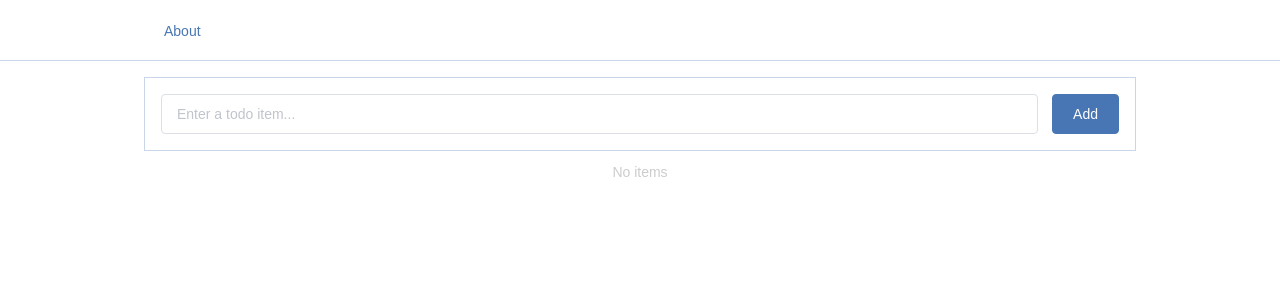
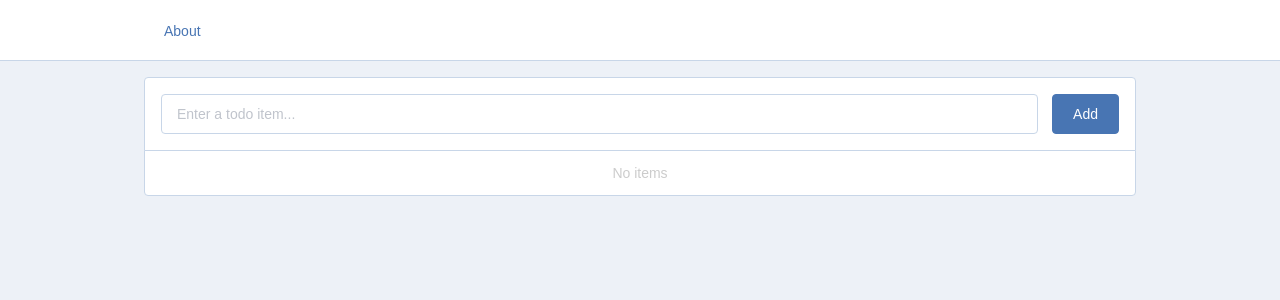
Before and after one commit to owlgrass/Acr-test, a Vue app: page / in a window 1280 px wide. Shown: the top 300 px of the page. Built offline with nearby package versions, Linux system fonts and the light colour scheme.

Commit message:
Tweak styles

```diff
--- a/src/App.css
+++ /dev/null
@@ -1,3 +0,0 @@
-body {
-	font-family: sans-serif;
-}
--- /dev/null
+++ b/src/App.scss
@@ -0,0 +1,14 @@
+html {
+	height: 100%;
+}
+
+body {
+	font-family: sans-serif;
+	height: 100%;
+
+	background: $--color-primary-light-9;
+}
+
+#app {
+	height: 100%;
+}
--- a/src/App.vue
+++ b/src/App.vue
@@ -16,5 +16,5 @@ export default {
 <style lang="scss">
 @import 'normalize.css';
 @import './theme.scss';
-@import './App.css';
+@import './App.scss';
 </style>
--- a/src/layout/TopBar.vue
+++ b/src/layout/TopBar.vue
@@ -13,6 +13,7 @@
 
 .top-bar {
 	border-bottom: 1px solid $--color-secondary;
+	background: $--color-white;
 }
 
 .el-menu.el-menu--horizontal {
--- a/src/views/HomeView.vue
+++ b/src/views/HomeView.vue
@@ -17,9 +17,11 @@ export default {
 @import '@/theme.scss';
 
 .home-view {
-	max-width: $--md;
-	margin: 0 auto;
+	padding: 1em 3em;
 
-	padding: 1em 3em;
+	& > div {
+		max-width: $--md;
+		margin: 0 auto;
+	}
 }
 </style>
--- a/src/views/HomeView/TodoView.vue
+++ b/src/views/HomeView/TodoView.vue
@@ -1,5 +1,5 @@
 <template>
-	<div>
+	<div class="todo-view">
 		<TodoAdd @add="add" />
 		<TodoList :todos="todos" @remove="remove" @update="update" />
 	</div>
@@ -35,3 +35,11 @@ export default {
 	},
 }
 </script>
+
+<style scoped lang="scss">
+@import '@/theme.scss';
+
+.todo-view {
+	// background: $--color-white;
+}
+</style>
--- a/src/views/HomeView/TodoView/TodoAdd.vue
+++ b/src/views/HomeView/TodoView/TodoAdd.vue
@@ -37,6 +37,10 @@ export default {
 
 .el-input {
 	margin-right: 1em;
+
+	&::v-deep > .el-input__inner {
+		border: 1px solid $--color-secondary;
+	}
 }
 .todo-add {
 	display: flex;
@@ -44,5 +48,7 @@ export default {
 	padding: 1em;
 	margin-bottom: -1px;
 	border: 1px solid $--color-secondary;
+	border-radius: $--border-radius-base $--border-radius-base 0 0;
+	background: $--color-white;
 }
 </style>
--- a/src/views/HomeView/TodoView/TodoList.vue
+++ b/src/views/HomeView/TodoView/TodoList.vue
@@ -38,11 +38,18 @@ export default {
 }
 </script>
 
-<style scoped>
+<style scoped lang="scss">
+@import '@/theme.scss';
+
 .empty-placeholder {
 	text-align: center;
 	padding: 1em;
+
+	background: $--color-white;
+	border: 1px solid $--color-secondary;
+	border-radius: 0 0 $--border-radius-base $--border-radius-base;
+
 	color: hsl(0, 0%, 80%);
-	font-size: 14px;
+	font-size: $--font-size-base;
 }
 </style>
--- a/src/views/HomeView/TodoView/TodoListItem.vue
+++ b/src/views/HomeView/TodoView/TodoListItem.vue
@@ -42,9 +42,13 @@ export default {
 	padding: 1em;
 	margin-bottom: -1px;
 	border: 1px solid $--color-secondary;
+	background: $--color-white;
 
 	&:hover {
 		background: $--color-primary-light-9;
+	}
+	&:last-child {
+		border-radius: 0 0 $--border-radius-base $--border-radius-base;
 	}
 }
 .el-button.el-button--text {
```
